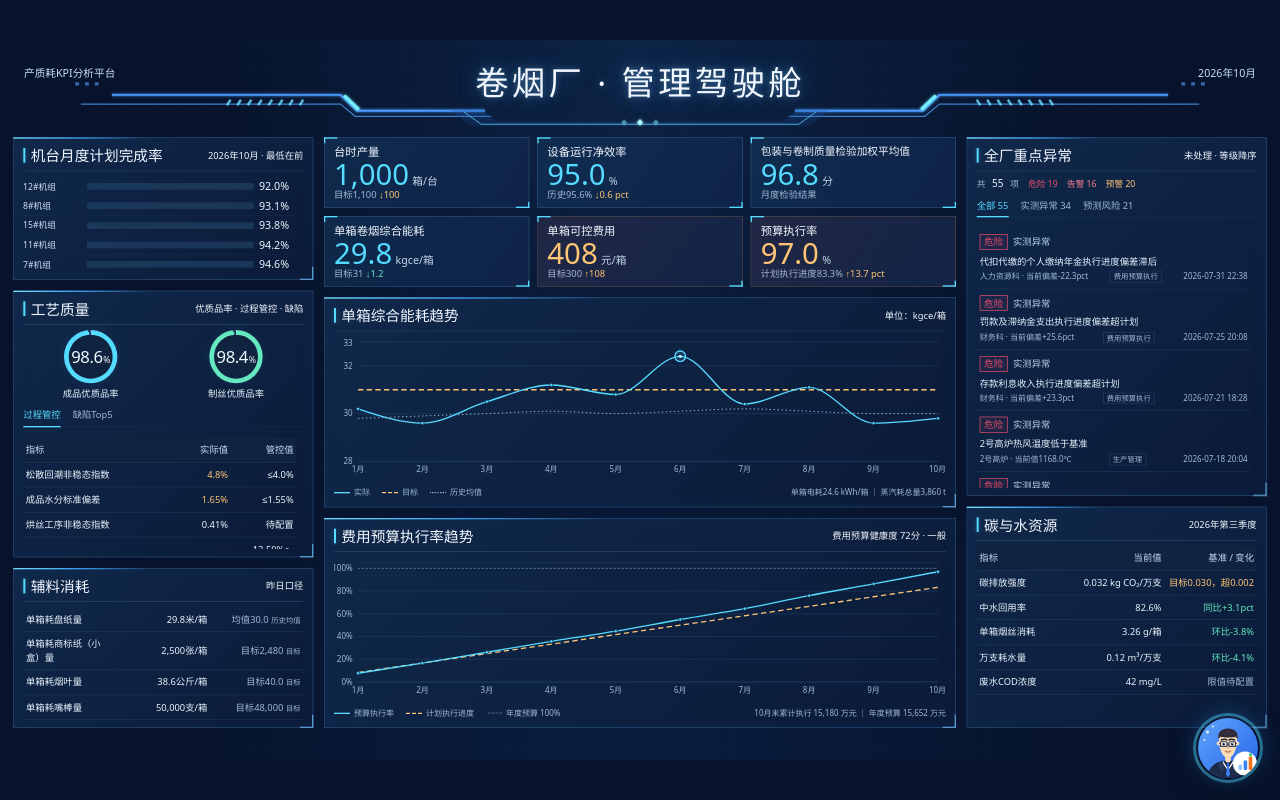
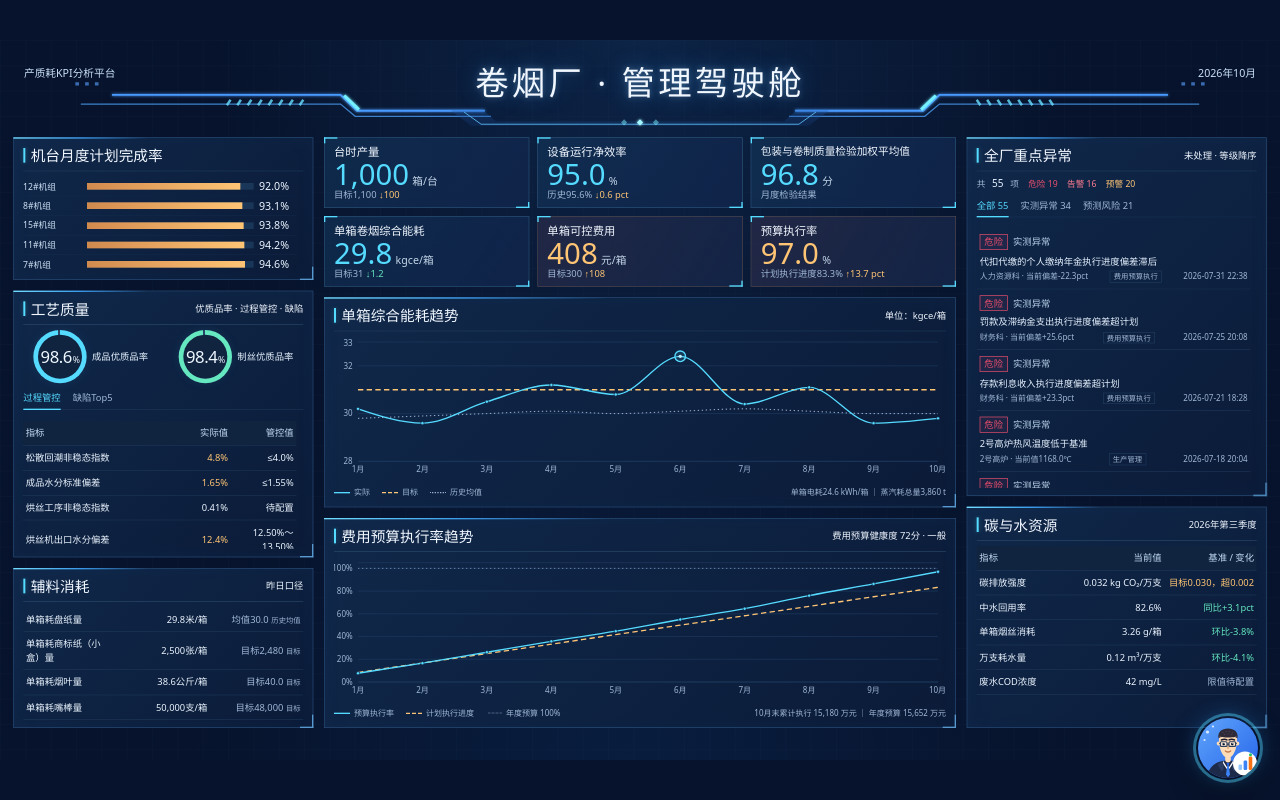
Before and after one commit to Sutattee/Data-Analysis-Platform, a Next.js app: page /cockpit in a window 1280 px wide. Built offline with nearby package versions, Linux system fonts and the light colour scheme.

Commit message:
feat(cockpit): hide calc-process entry and row tips, fix bar fill, inline ring labels

```diff
--- a/src/components/cockpit/MaterialPanel.tsx
+++ b/src/components/cockpit/MaterialPanel.tsx
@@ -9,7 +9,7 @@ export function MaterialPanel() {
   const router = useRouter();
 
   return (
-    <section className="panel" aria-label="辅料消耗">
+    <section className="panel no-tips" aria-label="辅料消耗">
       <h2 className="panel-heading">
         辅料消耗
         <span className="panel-extra">昨日口径</span>
--- a/src/components/cockpit/QualityPanel.tsx
+++ b/src/components/cockpit/QualityPanel.tsx
@@ -28,7 +28,7 @@ export function QualityPanel() {
   const maxDefectCount = DEFECT_TOP[0]?.count ?? 1;
 
   return (
-    <section className="panel" aria-label="工艺质量">
+    <section className="panel no-tips" aria-label="工艺质量">
       <h2 className="panel-heading">
         工艺质量
         <span className="panel-extra">优质品率 · 过程管控 · 缺陷</span>
--- a/src/components/cockpit/UnitCompletionPanel.tsx
+++ b/src/components/cockpit/UnitCompletionPanel.tsx
@@ -2,11 +2,11 @@
 
 // 卷接包装机台月度计划完成率：升序条形（最低在前），滚动窗独立滚动；
 // 条形按实际完成率分档着色（<95% 橙色警示、=100% 绿色达标、其余蓝青），
-// 行悬浮展示10月未完成计划的日期，点击下钻设备运行效率页
+// 点击下钻设备运行效率页（行悬浮提示暂隐藏，no-tips）
 import Link from "next/link";
-import { COCKPIT_STAT, UNIT_RATES } from "@/lib/mock-data/cockpit";
+import { UNIT_RATES } from "@/lib/mock-data/cockpit";
 
-// 名称缩短展示（“12#卷接包装机组” → “12#机组”），悬浮提示展示全名
+// 名称缩短展示（“12#卷接包装机组” → “12#机组”）
 const shortName = (name: string) => name.replace("卷接包装机组", "机组");
 
 // 条形颜色档位：<95% 橙色警示（未达标区，92.0%~94.9% 共6台），=100% 绿色达标
@@ -14,11 +14,8 @@ const barTone = (rate: number) => (rate < 95 ? " warning" : rate >= 100 ? " good
 
 export function UnitCompletionPanel() {
   return (
-    <section className="panel" aria-label="机台月度计划完成率">
-      <h2 className="panel-heading">
-        机台月度计划完成率
-        <span className="panel-extra">{COCKPIT_STAT.monthLabel} · 最低在前</span>
-      </h2>
+    <section className="panel no-tips" aria-label="机台月度计划完成率">
+      <h2 className="panel-heading">机台月度计划完成率</h2>
       <div className="panel-body">
         <div className="scroll-window" role="region" aria-label="机台完成率列表">
           {UNIT_RATES.map((u) => (
--- a/src/components/cockpit/cockpit.css
+++ b/src/components/cockpit/cockpit.css
@@ -216,9 +216,10 @@
 .cockpit .tab[aria-selected="true"] { color: var(--cyan); }
 .cockpit .tab[aria-selected="true"]::after { content: ""; height: 2px; position: absolute; bottom: -1px; left: 0; right: 0; background: var(--cyan); }
 
-/* 小型环形图：--value表示百分数；剩余份额不等于缺陷率。 */
+/* 小型环形图：--value表示百分数；剩余份额不等于缺陷率。
+   名称排在环右侧（横排）以降低高度，把更多空间让给过程管控表格。 */
 .cockpit .yield-pair { display: grid; grid-template-columns: repeat(2, 1fr); justify-items: center; gap: 16px; }
-.cockpit .yield-item { display: flex; flex-direction: column; align-items: center; gap: 6px; margin: 0; }
+.cockpit .yield-item { display: flex; flex-direction: row; align-items: center; gap: 8px; margin: 0; }
 .cockpit .yield-ring {
   position: relative;
   display: grid;
@@ -241,10 +242,15 @@
 .cockpit .risk-type { color: #b9d2ea; font-size: 14px; margin-left: 8px; }
 .cockpit .risk-type.prediction { color: var(--prediction); }
 .cockpit .bar-track { height: 10px; background: #24466c99; }
-.cockpit .bar-mark { height: 100%; background: linear-gradient(90deg, #346bcb, #55dbff); }
-/* 条形按实际值分档着色：<95% 橙色警示（未完成计划机台）、=100% 绿色达标 */
+/* bar-mark 须显式块化：span 默认 inline，width/height 对 inline 无效，
+   不加 display:block 时填充条（含占比宽度与颜色）完全渲染不出来 */
+.cockpit .bar-mark { display: block; height: 100%; background: linear-gradient(90deg, #346bcb, #55dbff); }
+/* 条形按实际值分档着色：<95% 橙色警示（未达标区，92.0%~94.9% 共6台）、=100% 绿色达标 */
 .cockpit .bar-mark.warning { background: linear-gradient(90deg, #d18a4e, #ffc575); }
 .cockpit .bar-mark.good { background: linear-gradient(90deg, #2fa583, #65e7bf); }
+/* 面板行悬浮提示暂不展示（机台完成率/工艺质量/辅料消耗）：
+   .no-tips 挂在面板 section 上，row-tip 代码保留、仅隐藏展示 */
+.cockpit .panel.no-tips .row-tip { display: none !important; }
 
 /* 右下角 AI 助手悬浮球（与其他板块同款头像球，深色描边发光；面板打开时组件卸载）。
    挂在 .cockpit-viewport 层（脱离 .cockpit 画布样式作用域），bottom/right 相对视口定位，
--- a/src/components/qa/MessageBubble.tsx
+++ b/src/components/qa/MessageBubble.tsx
@@ -61,6 +61,8 @@ export function MessageBubble({
   // 思考过程展开
   const [showThinking, setShowThinking] = useState(false);
 
+  // 计算过程（指标溯源）功能暂时隐藏：按钮与弹窗代码保留，置 true 可恢复展示
+  const SHOW_CALC_PROCESS = false;
   // 计算过程弹窗（指标溯源：拓扑图 + 详细解释）
   const [calcOpen, setCalcOpen] = useState(false);
   // 用于匹配涉及指标的回答文本（结构化回答时并入查询结果与解读）
@@ -295,7 +297,9 @@ export function MessageBubble({
                 {message.feedback === "dislike" && "已反馈"}
               </button>
 
-              {/* 计算过程（指标溯源）：右对齐，与文本区域右边缘对齐 */}
+              {/* 计算过程（指标溯源）：右对齐，与文本区域右边缘对齐。
+                  功能暂时隐藏（按钮与弹窗代码保留，置 true 可恢复展示） */}
+              {SHOW_CALC_PROCESS && (
                 <button
                   onClick={() => setCalcOpen(true)}
                   className="ml-auto flex items-center gap-1 text-xs text-gray-400 hover:text-primary-600 active:scale-90 transition-all duration-200"
@@ -303,6 +307,7 @@ export function MessageBubble({
                 >
                   {QA_BUBBLE_ICONS.calculation} 计算过程
                 </button>
+              )}
             </div>
 
             {/* 点踩原因弹窗 */}
@@ -391,8 +396,8 @@ export function MessageBubble({
           </div>
         )}
 
-        {/* 计算过程弹窗（指标溯源：拓扑图 + 详细解释） */}
-        {!isUser && !isWelcome && (
+        {/* 计算过程弹窗（指标溯源：拓扑图 + 详细解释）——随入口按钮一并隐藏 */}
+        {SHOW_CALC_PROCESS && !isUser && !isWelcome && (
           <CalculationProcess open={calcOpen} onClose={() => setCalcOpen(false)} text={calcText} />
         )}
       </div>
```
Lines whose indentation alone changed are shown as unchanged.
